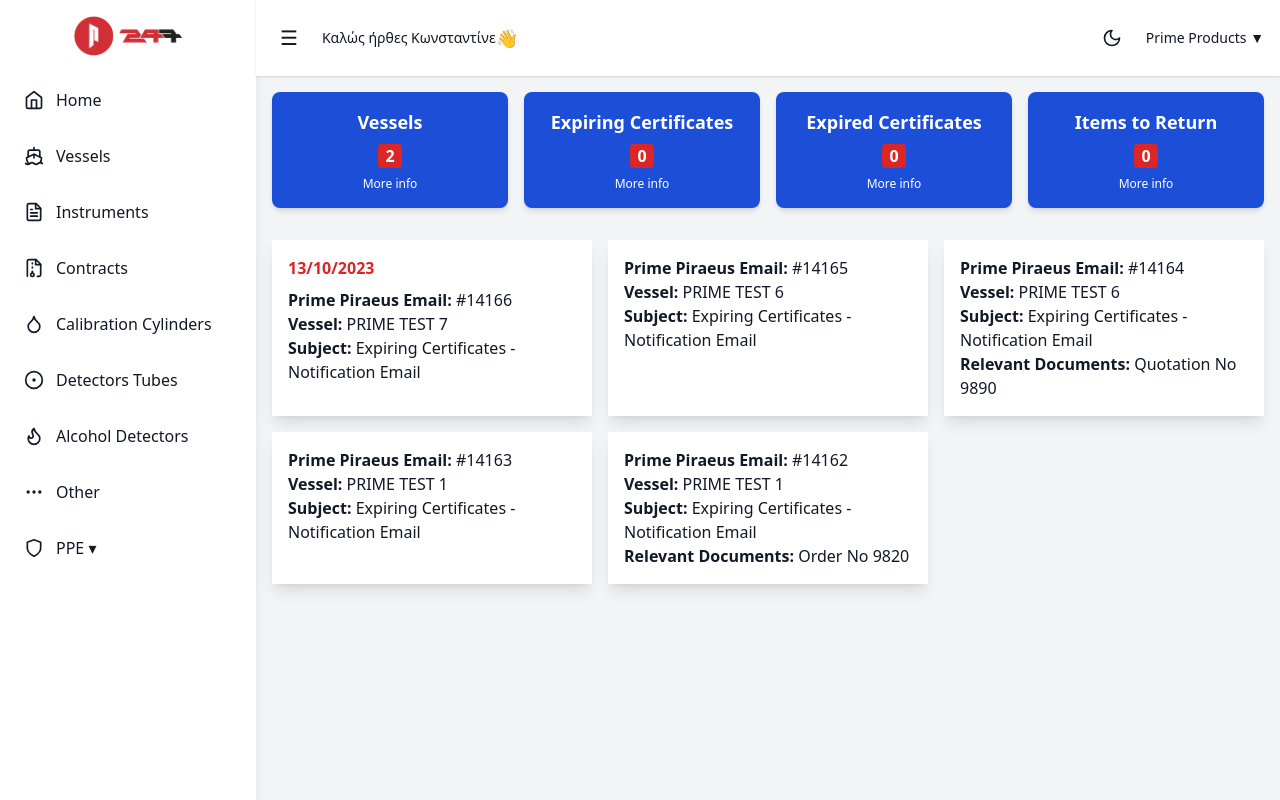
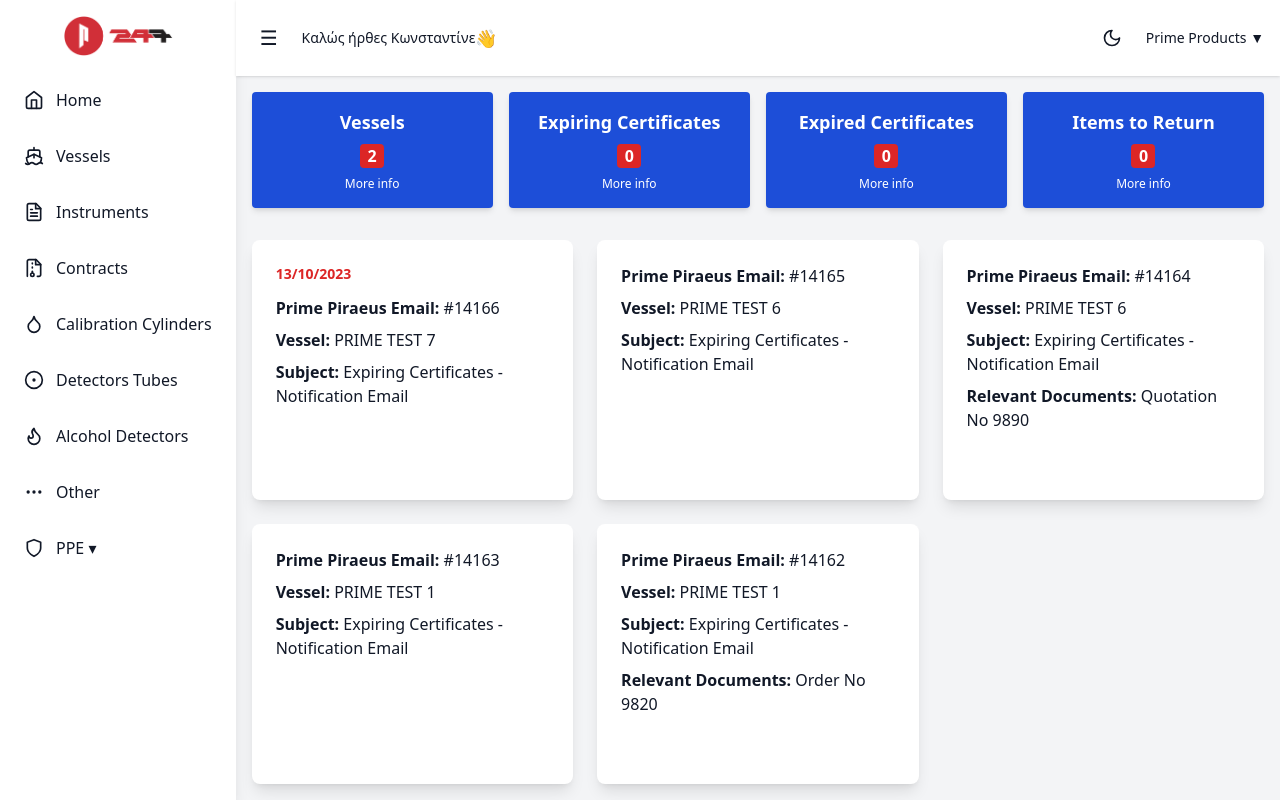
Before and after one commit to ktsouflias/dashboard-mockup, a React (Vite) app: page / in a window 1280 px wide. Built offline with nearby package versions, Linux system fonts and the light colour scheme.

Commit message:
UI - new  updates II

```diff
--- a/src/App.jsx
+++ b/src/App.jsx
@@ -79,7 +79,9 @@ const App = () => {
   return (
     <div className={`${darkMode ? "dark" : ""}`}>
       <div className="min-h-screen flex bg-gray-100 dark:bg-gray-900 text-gray-900 dark:text-white transition-colors duration-150">
-        <div className={`${sidebarOpen ? "w-64" : "w-20"} bg-white dark:bg-gray-800 shadow-lg p-4 transition-all duration-200`}>
+        <div
+          className={`$%7BsidebarOpen ? "w-64" : "w-20"%7D bg-white dark:bg-gray-800 shadow-lg p-4 transition-all duration-200`}
+        >
           <img
             src={sidebarOpen ? logo : smallLogo}
             alt="Logo"
@@ -119,8 +121,15 @@ const App = () => {
               <MoreHorizontal size={20} />
               {sidebarOpen && <span>Other</span>}
             </li>
-            <li>
-              <div onClick={() => setShowPpe(!showPpe)} className="flex items-center space-x-3 p-2 rounded-md cursor-pointer hover:bg-gray-200 dark:hover:bg-gray-700 transition-colors duration-200">
+            <li
+              className="relative"
+              onMouseEnter={() => setShowPpe(true)}
+              onMouseLeave={() => setShowPpe(false)}
+            >
+              <div
+                className="flex items-center space-x-3 p-2 rounded-md cursor-pointer hover:bg-gray-200 dark:hover:bg-gray-700 transition-colors duration-200"
+                onClick={() => setShowPpe(!showPpe)}
+              >
                 <Shield size={20} />
                 {sidebarOpen && <span>PPE ▾</span>}
               </div>
@@ -167,15 +176,10 @@ const App = () => {
           </header>
 
           <div className="grid grid-cols-4 gap-4 p-4">
-            {[
-              "Vessels",
-              "Expiring Certificates",
-              "Expired Certificates",
-              "Items to Return",
-            ].map((label, index) => (
+            {["Vessels", "Expiring Certificates", "Expired Certificates", "Items to Return"].map((label, index) => (
               <div
                 key={index}
-                className="bg-blue-700 text-white rounded-lg p-4 shadow-md text-center flex flex-col items-center justify-center gap-2 hover:shadow-lg transition-shadow duration-300 cursor-pointer"
+                className="bg-blue-700 text-white rounded p-4 shadow-md text-center flex flex-col items-center justify-center gap-2 hover:shadow-lg transition-shadow duration-300 cursor-pointer"
               >
                 <h2 className="text-lg font-semibold">{label}</h2>
                 <div className="text-white font-bold bg-red-600 w-6 h-6 rounded flex items-center justify-center">
@@ -191,7 +195,7 @@ const App = () => {
               <Droppable droppableId="cards" direction="horizontal">
                 {(provided) => (
                   <div
-                    className="grid grid-cols-1 sm:grid-cols-2 xl:grid-cols-3 gap-4"
+                    className="grid grid-cols-1 sm:grid-cols-2 lg:grid-cols-3 gap-6"
                     {...provided.droppableProps}
                     ref={provided.innerRef}
                   >
@@ -202,22 +206,22 @@ const App = () => {
                             ref={provided.innerRef}
                             {...provided.draggableProps}
                             {...provided.dragHandleProps}
-                            className="bg-white dark:bg-gray-800 p-4 rounded-none shadow-lg transition duration-300 hover:shadow-xl cursor-move"
+                            className="bg-white dark:bg-gray-800 p-6 rounded-lg shadow-lg transition duration-300 hover:shadow-xl cursor-move h-[260px]"
                           >
                             {item.date && (
-                              <p className="text-red-600 font-bold mb-2">{item.date}</p>
+                              <p className="text-red-600 font-bold mb-3 text-sm">{item.date}</p>
                             )}
-                            <p>
+                            <p className="mb-2">
                               <strong>Prime Piraeus Email:</strong> {item.email}
                             </p>
-                            <p>
+                            <p className="mb-2">
                               <strong>Vessel:</strong> {item.vessel}
                             </p>
-                            <p>
+                            <p className="mb-2">
                               <strong>Subject:</strong> {item.subject}
                             </p>
                             {item.documents && (
-                              <p>
+                              <p className="mb-2">
                                 <strong>Relevant Documents:</strong> {item.documents}
                               </p>
                             )}
```
